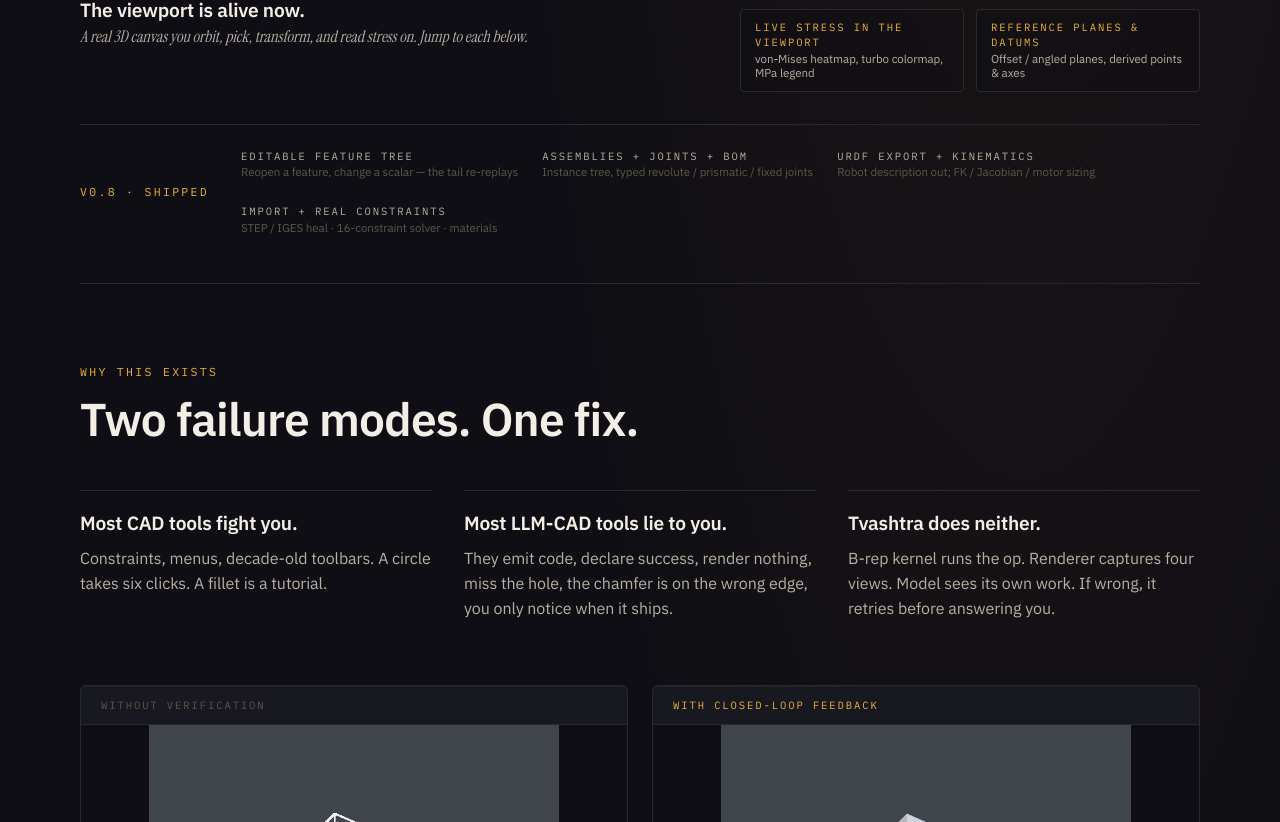
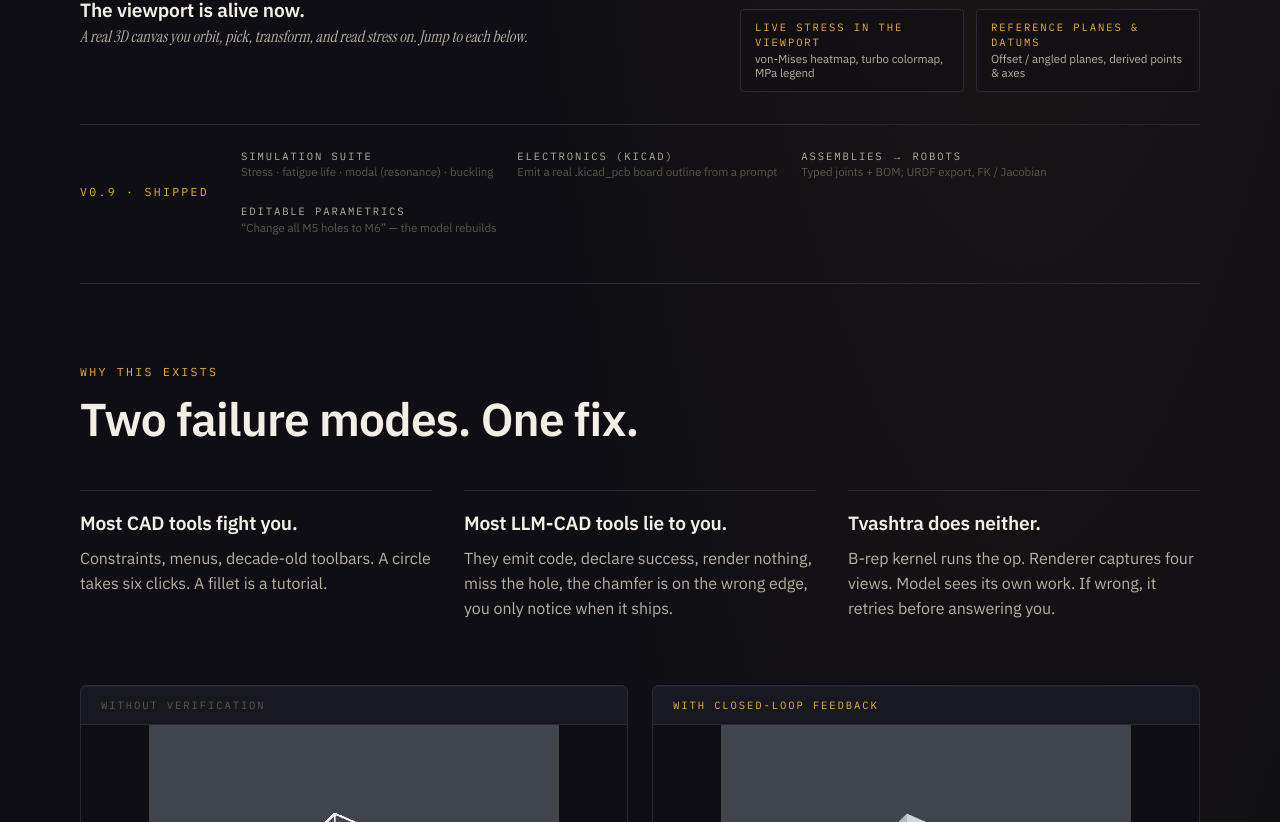
Before and after one commit to Misc42/tvashtra-landing, a Next.js app: page /tvashtra-landing/ in a window 1280 px wide. Shown: the part 898-1720 px from the top of the page. Built offline with nearby package versions, Linux system fonts and the light colour scheme; a web font is replaced by a local one.

Commit message:
release: point landing to v0.9.0
Version pins (VERSION / install.sh / Install.tsx) 0.8.0 -> 0.9.0. WhatsNew
flipped to 'v0.9 shipped' with the simulation-suite + electronics + mechatronics
highlights.

```diff
--- a/components/Install.tsx
+++ b/components/Install.tsx
@@ -15,7 +15,7 @@
 // alpha (`--prerelease`). Bump VERSION + the v* tag in lockstep
 // when cutting a new release.
 const REPO = "https://github.com/Misc42/tvashtra-landing";
-const VERSION = "0.8.0";
+const VERSION = "0.9.0";
 const TAG = `v${VERSION}`;
 const ASSET_BASE = `${REPO}/releases/download/${TAG}`;
 const LATEST = `${REPO}/releases`;
--- a/components/WhatsNew.tsx
+++ b/components/WhatsNew.tsx
@@ -29,25 +29,25 @@
   },
 ];
 
-// v0.8 wave — shipped in the tagged download (current install is v0.8.0).
-// The MCAD spine the competitive audit flagged: editable parametrics, real
-// assemblies, and the URDF/kinematics path, all reachable end-to-end.
-const shipped08 = [
+// v0.9 wave — shipped in the tagged download (current install is v0.9.0).
+// The full mechatronics arc reachable conversationally: mechanical + simulation
+// + robotics + electronics, each from a prompt.
+const shipped09 = [
   {
-    label: "Editable feature tree",
-    detail: "Reopen a feature, change a scalar — the tail re-replays",
+    label: "Simulation suite",
+    detail: "Stress · fatigue life · modal (resonance) · buckling",
   },
   {
-    label: "Assemblies + joints + BOM",
-    detail: "Instance tree, typed revolute / prismatic / fixed joints",
+    label: "Electronics (KiCad)",
+    detail: "Emit a real .kicad_pcb board outline from a prompt",
   },
   {
-    label: "URDF export + kinematics",
-    detail: "Robot description out; FK / Jacobian / motor sizing",
+    label: "Assemblies → robots",
+    detail: "Typed joints + BOM; URDF export, FK / Jacobian",
   },
   {
-    label: "Import + real constraints",
-    detail: "STEP / IGES heal · 16-constraint solver · materials",
+    label: "Editable parametrics",
+    detail: "“Change all M5 holes to M6” — the model rebuilds",
   },
 ];
 
@@ -90,10 +90,10 @@
 
       <div className="mt-8 flex flex-col gap-3 border-t border-rule pt-6 lg:flex-row lg:items-center lg:gap-8">
         <p className="masthead flex-shrink-0 text-saffron">
-          v0.8 &middot; shipped
+          v0.9 &middot; shipped
         </p>
         <ul className="grid grid-cols-1 gap-2 sm:grid-cols-2 lg:flex lg:flex-wrap lg:gap-6">
-          {shipped08.map((b) => (
+          {shipped09.map((b) => (
             <li key={b.label} className="flex flex-col items-start gap-0.5">
               <span className="label text-[0.62rem] text-muted">
                 {b.label}
```
Also changed, not shown: 2 other files (tests, documents, lock files or other folders).
